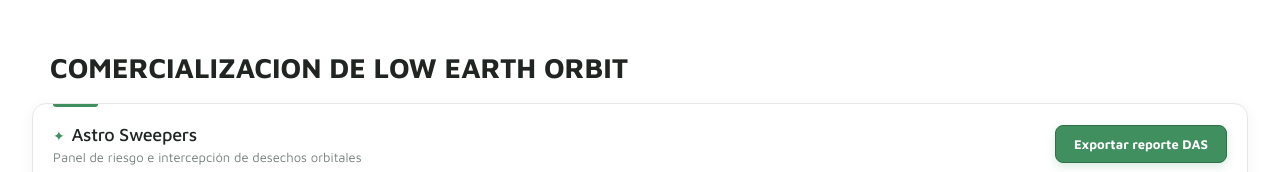
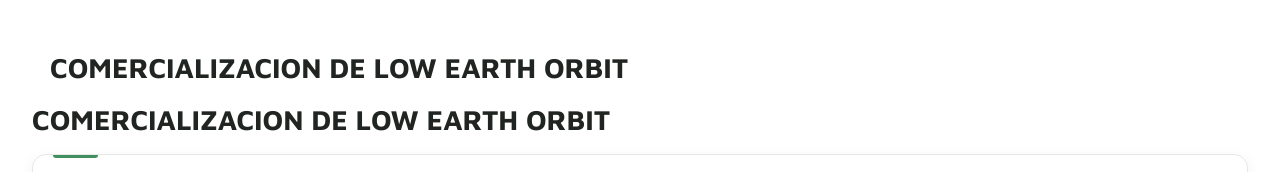
Before and after one commit to Johancito19/ComerLEO, a website built with Vite: page ComerLEO/index.html in a window 1280 px wide. Shown: the top 172 px of the page. Built offline with nearby package versions, Linux system fonts and the light colour scheme.

Commit message:
titulo h1

```diff
--- a/ComerLEO/index.html
+++ b/ComerLEO/index.html
@@ -9,6 +9,8 @@
   </head>
   <body>
     <div id="app"></div>
+
+    <h1>COMERCIALIZACION DE LOW EARTH ORBIT</h1>
 
     <div class="panel" style="display:flex; align-items:center; justify-content:space-between;">
       <div>
```
